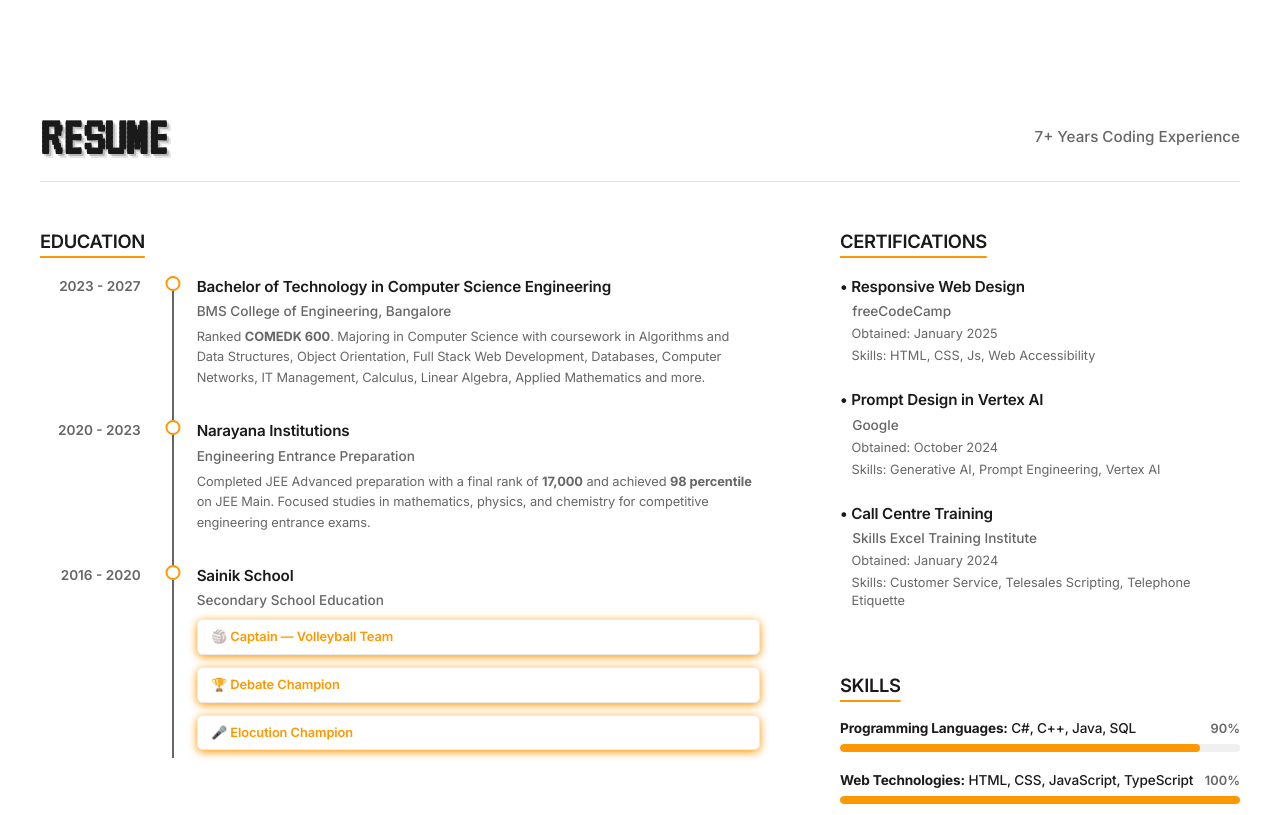
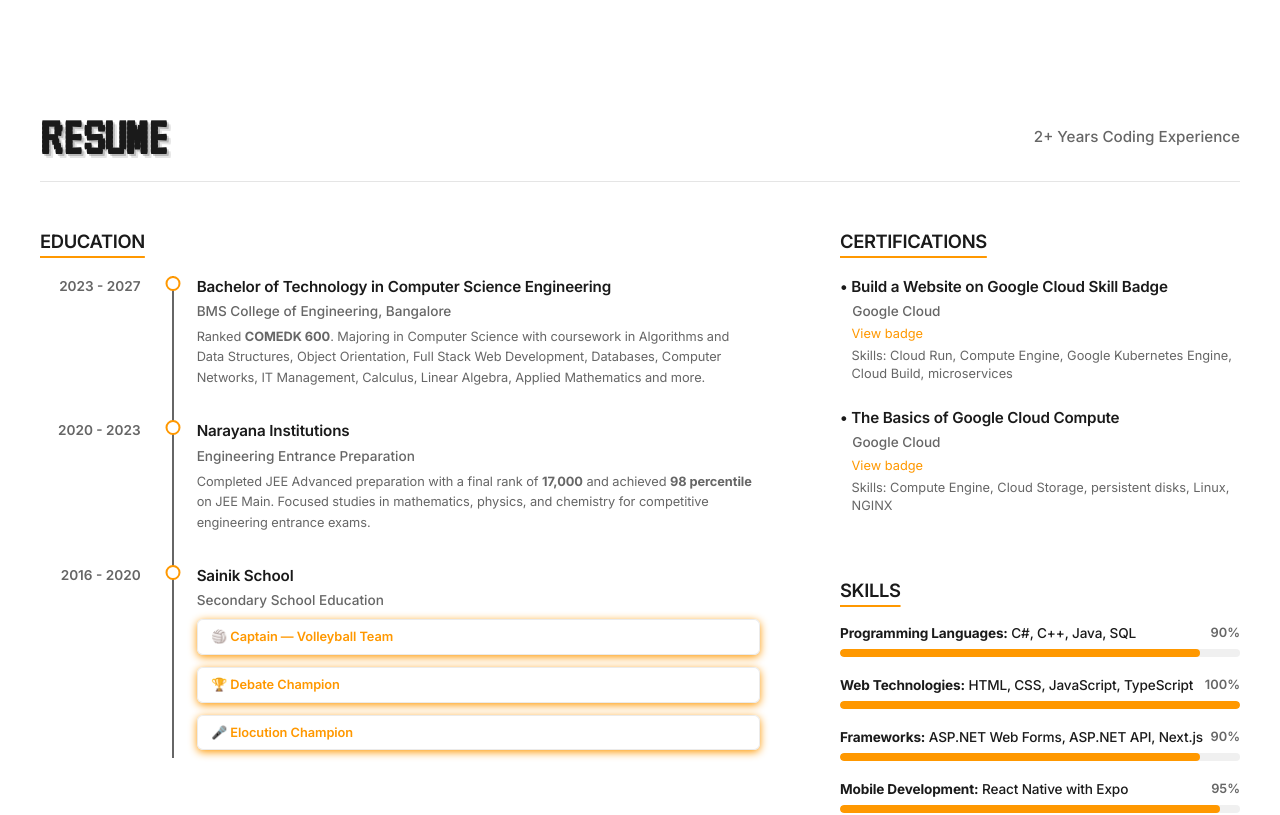
Before and after one commit to farhan1852413/Portfolio, a Next.js app: page / in a window 1280 px wide. Shown: the part 1600-2415 px from the top of the page. Built offline with nearby package versions, Linux system fonts and the light colour scheme.

Commit message:
Update CV download and certifications

```diff
--- a/src/components/ResumeSection.tsx
+++ b/src/components/ResumeSection.tsx
@@ -19,7 +19,7 @@ export default function ResumeSection() {
             <div className="section-content">
                 <div className="resume-header">
                     <h2 className="section-title">RESUME</h2>
-                    <div className="experience-badge">7+ Years Coding Experience</div>
+                    <div className="experience-badge">2+ Years Coding Experience</div>
                 </div>
                 <div className="resume-grid">
                     <div className="resume-left">
@@ -141,33 +141,37 @@ export default function ResumeSection() {
                             <div className="certifications-list">
                                 <div className="certification-item">
                                     <div className="certification-header">
-                                        <h4 className="certification-title">
-                                            • Responsive Web Design
-                                        </h4>
+                                        <h4 className="certification-title">• Build a Website on Google Cloud Skill Badge</h4>
                                     </div>
-                                    <p className="certification-institution">freeCodeCamp</p>
-                                    <p className="certification-date">Obtained: January 2025</p>
-                                    <p className="certification-skills">Skills: HTML, CSS, Js, Web Accessibility</p>
+                                    <p className="certification-institution">Google Cloud</p>
+                                    <p className="certification-date">
+                                        <a
+                                            className="certification-link"
+                                            href="https://www.skills.google/public_profiles/c4f94ee1-dbe8-4d80-8f9f-ad2b4dc13254/badges/29049952"
+                                            target="_blank"
+                                            rel="noopener noreferrer"
+                                        >
+                                            View badge
+                                        </a>
+                                    </p>
+                                    <p className="certification-skills">Skills: Cloud Run, Compute Engine, Google Kubernetes Engine, Cloud Build, microservices</p>
                                 </div>
                                 <div className="certification-item">
                                     <div className="certification-header">
-                                        <h4 className="certification-title">
-                                            • Prompt Design in Vertex AI
-                                        </h4>
+                                        <h4 className="certification-title">• The Basics of Google Cloud Compute</h4>
                                     </div>
-                                    <p className="certification-institution">Google</p>
-                                    <p className="certification-date">Obtained: October 2024</p>
-                                    <p className="certification-skills">Skills: Generative AI, Prompt Engineering, Vertex AI</p>
-                                </div>
-                                <div className="certification-item">
-                                    <div className="certification-header">
-                                        <h4 className="certification-title">
-                                            • Call Centre Training
-                                        </h4>
-                                    </div>
-                                    <p className="certification-institution">Skills Excel Training Institute</p>
-                                    <p className="certification-date">Obtained: January 2024</p>
-                                    <p className="certification-skills">Skills: Customer Service, Telesales Scripting, Telephone Etiquette</p>
+                                    <p className="certification-institution">Google Cloud</p>
+                                    <p className="certification-date">
+                                        <a
+                                            className="certification-link"
+                                            href="https://www.skills.google/public_profiles/c4f94ee1-dbe8-4d80-8f9f-ad2b4dc13254/badges/29039547?qlcampaign=6s-EDUCR-70%3A%3AS8o79eUKinawpKReHd_2gQ"
+                                            target="_blank"
+                                            rel="noopener noreferrer"
+                                        >
+                                            View badge
+                                        </a>
+                                    </p>
+                                    <p className="certification-skills">Skills: Compute Engine, Cloud Storage, persistent disks, Linux, NGINX</p>
                                 </div>
                             </div>
                         </div>
```
Also changed, not shown: 1 other file (tests, documents, lock files or other folders).
